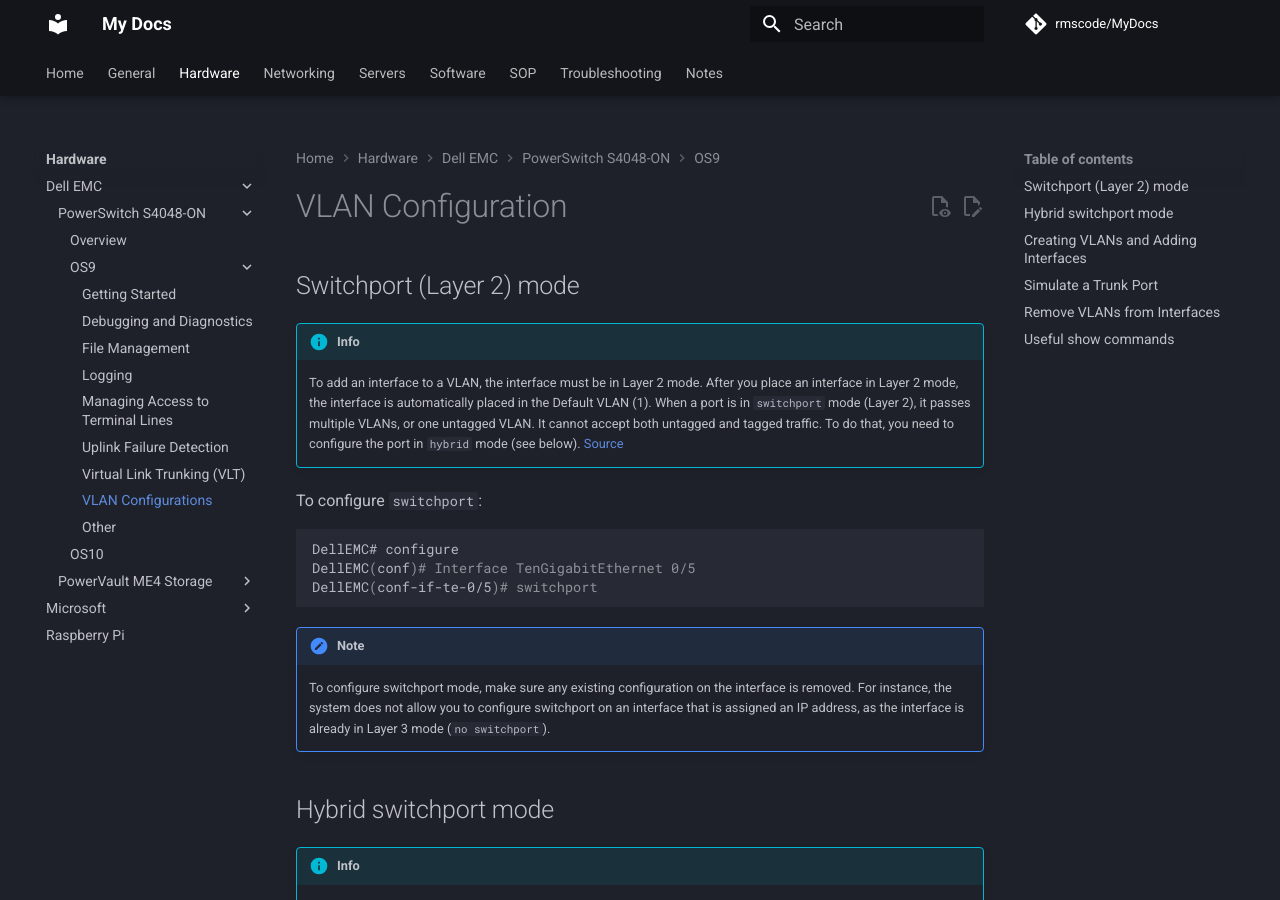
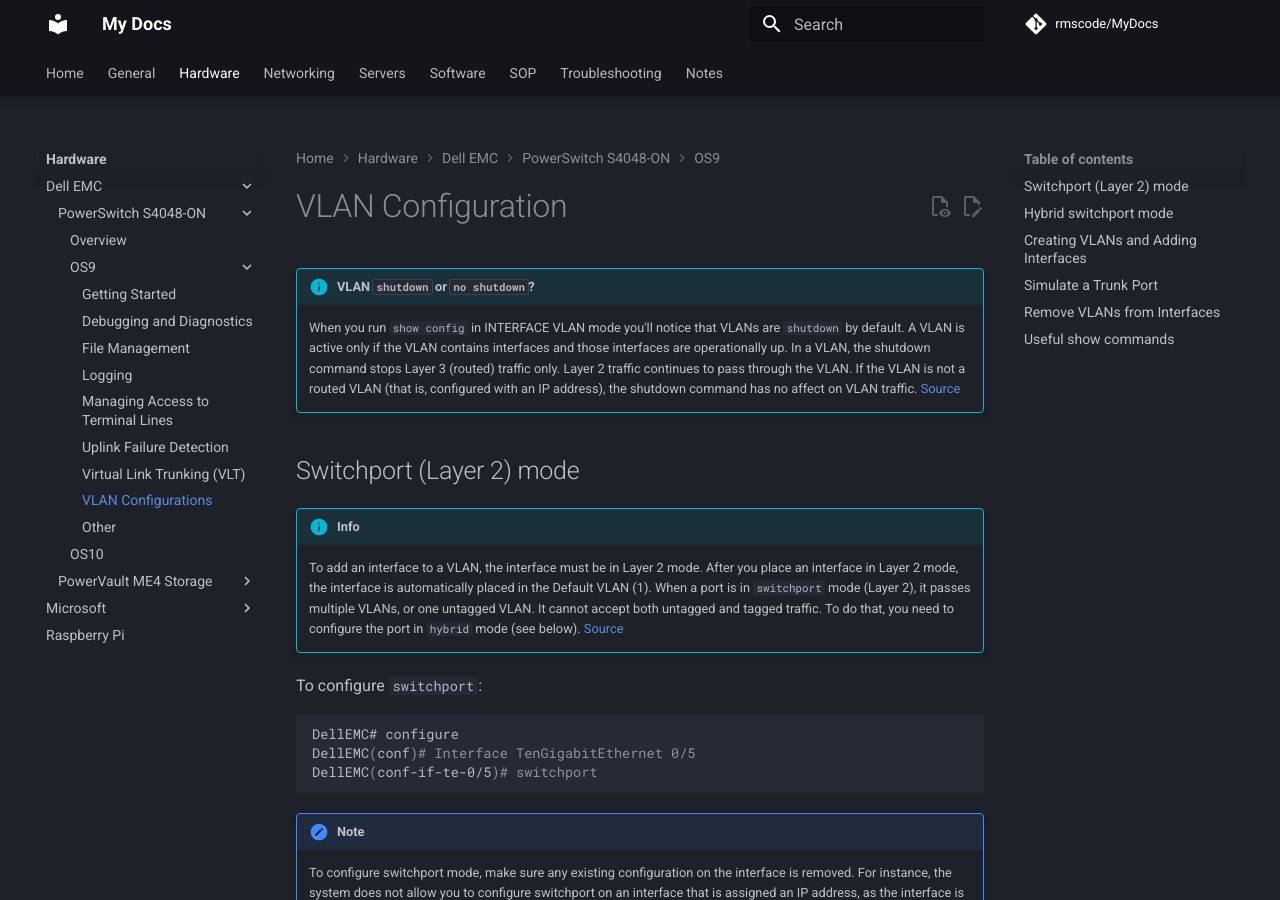
Before and after one commit to rmscode/binary-garden, an MkDocs documentation site: the page built from docs/hardware/dell-emc/S4048-ON/os9-vlan.md, in a window 1280 px wide and 900 px high. Built offline with MkDocs 1.6.1 and Material for MkDocs 9.7.7, drawn with Linux system fonts in a browser that asks for light colours; comment, search, counter and statistics services are not loaded; some of the changed text lies outside the part shown.

Commit message:
Update os9-vlan.md

```diff
--- a/docs/hardware/dell-emc/S4048-ON/os9-vlan.md
+++ b/docs/hardware/dell-emc/S4048-ON/os9-vlan.md
@@ -1,5 +1,8 @@
 # VLAN Configuration
 
+!!! info "VLAN `shutdown` or `no shutdown`?"
+
+    When you run `show config` in INTERFACE VLAN mode you'll notice that VLANs are `shutdown` by default. A VLAN is active only if the VLAN contains interfaces and those interfaces are operationally up. In a VLAN, the shutdown command stops Layer 3 (routed) traffic only. Layer 2 traffic continues to pass through the VLAN. If the VLAN is not a routed VLAN (that is, configured with an IP address), the shutdown command has no affect on VLAN traffic. [Source](https://www.dell.com/support/manuals/en-us/dell-emc-os-9/s4048-on-9.14.2.4-config/creating-a-port-based-vlan?guid=guid-d005bab1-b190-48cc-970e-4697f241121f&lang=en-us)
 
 ## Switchport (Layer 2) mode
 
```
Also changed, not shown: other parts of docs/hardware/dell-emc/S4048-ON/os9-vlan.md (+0 -6 lines).
